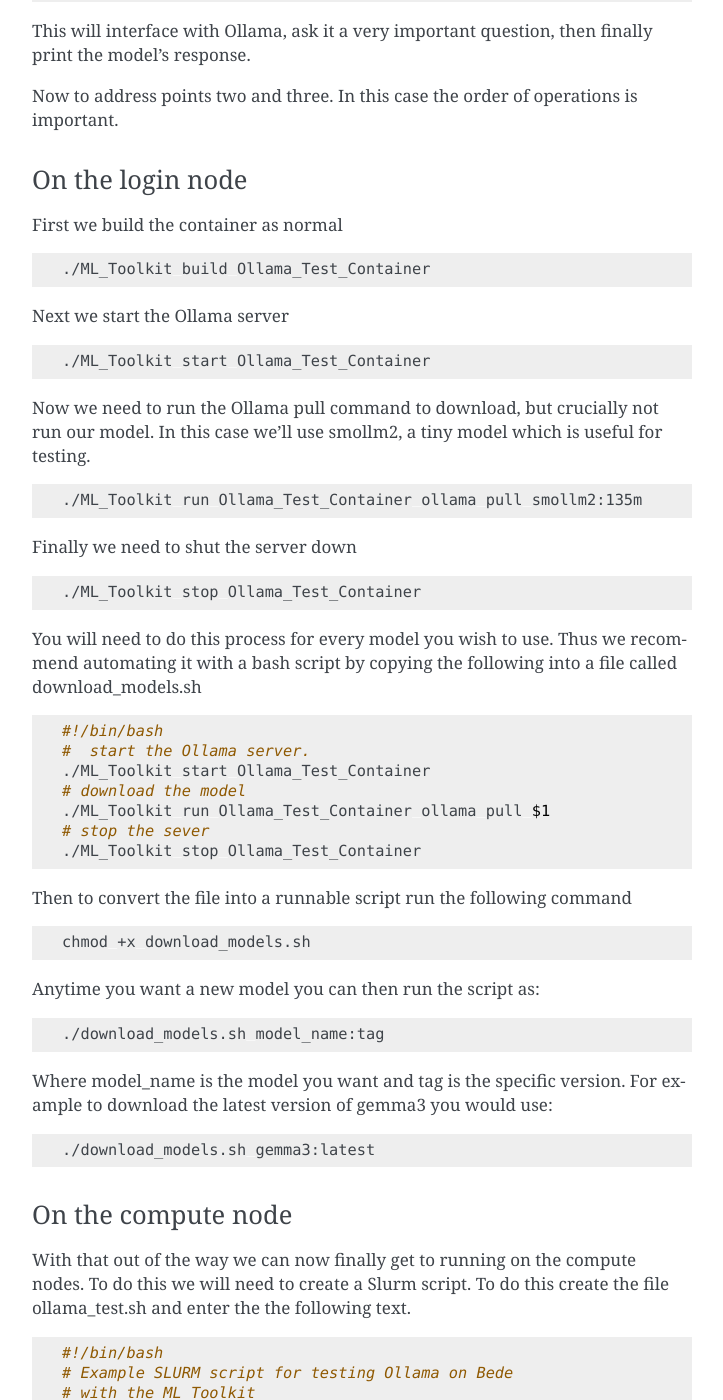
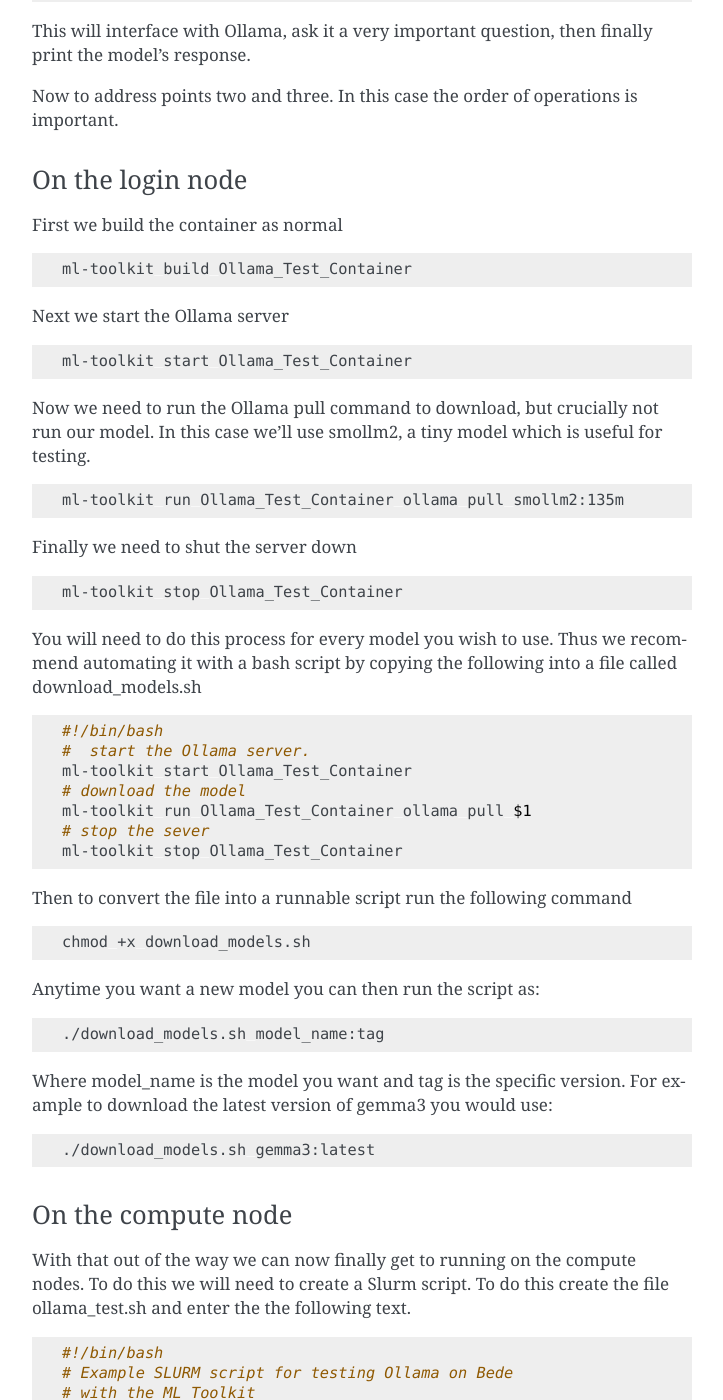
Before and after one commit to bjthorpe/Bede_container_docs, a Sphinx documentation site: the page built from source/Ollama.rst, in a window 1280 px wide and 1400 px high, scrolled down 7897 px. Shown: the whole window, without its empty margins (388-1111 px from the left). Built offline with Sphinx 7.4.7, drawn with Linux system fonts in a browser that asks for light colours; some of the changed text lies outside the part shown.

```diff
--- a/source/Developer.rst
+++ b/source/Developer.rst
@@ -56,7 +56,7 @@ Notes on debugging background containers
 ----------------------------------------
 when debugging containers that are running as background instances. That is
 containers running with :code:`apptainer instance start ...` or our wrapper
-:code:`./ML_toolkit start ...`.
+:code:`ml-toolkit start ...`.
 
 It may be useful to know Apptainer (unhelpfully) redirects all output and
 errors from containers running as instances in the background to a log
--- a/source/Examples.rst
+++ b/source/Examples.rst
@@ -85,9 +85,9 @@ This should be run with the ML_Toolkit toolkit as:
 .. code-block:: bash
 
     # This only needs to be done the first time
-    ./ML_Toolkit build MatterSim
+    ml-toolkit build MatterSim
 
-    ./ML_Toolkit run MatterSim python3 Examples/H2_MatterSim.py
+    ml-toolkit run MatterSim python3 Examples/H2_MatterSim.py
 
 From here you could do some further analysis with ASE or convert the data for use
 with another tool. In our case we will move on to calculating charge density
--- a/source/Ollama.rst
+++ b/source/Ollama.rst
@@ -303,14 +303,14 @@ In this case the build command would be
 
 .. code-block:: bash
 
-    ./ML_Toolkit build Ollama_Test_Container
+    ml-toolkit build Ollama_Test_Container
 
 This will download all the files needed from dockerhub then build the
 container. Once this is complete we can start the Ollama server with:
 
 .. code-block:: bash
 
-    ./ML_Toolkit start Ollama_Test_Container
+    ml-toolkit start Ollama_Test_Container
 
 you can them check everything is up and running by going to http://localhost:11434/
 in a web browser and, all being well, you should get a web page with the text
@@ -320,7 +320,7 @@ If this all looks good you can run the following
 
 .. code-block:: bash
 
-    ./ML_Toolkit run Ollama_Test_Container ollama run smollm2:135m
+    ml-toolkit run Ollama_Test_Container ollama run smollm2:135m
 
 This will download a tiny 135 million parameter model and start an interactive chat
 session. Once you have finished your chat you can exit by typing /bye. From here
@@ -373,13 +373,13 @@ First we build the container as normal
 
 .. code-block:: bash
 
-    ./ML_Toolkit build Ollama_Test_Container
+    ml-toolkit build Ollama_Test_Container
 
 Next we start the Ollama server
 
 .. code-block:: bash
 
-    ./ML_Toolkit start Ollama_Test_Container
+    ml-toolkit start Ollama_Test_Container
 
 Now we need to run the Ollama pull command to download, but crucially not
 run our model. In this case we'll use smollm2, a tiny model which is
@@ -387,13 +387,13 @@ useful for testing.
 
 .. code-block:: bash
 
-    ./ML_Toolkit run Ollama_Test_Container ollama pull smollm2:135m
+    ml-toolkit run Ollama_Test_Container ollama pull smollm2:135m
 
 Finally we need to shut the server down
 
 .. code-block:: bash
 
-    ./ML_Toolkit stop Ollama_Test_Container
+    ml-toolkit stop Ollama_Test_Container
 
 You will need to do this process for every model you wish to use.
 Thus we recommend automating it with a bash script by copying the
@@ -403,11 +403,11 @@ following into a file called download_models.sh
 
     #!/bin/bash
     #  start the Ollama server.
-    ./ML_Toolkit start Ollama_Test_Container
+    ml-toolkit start Ollama_Test_Container
     # download the model
-    ./ML_Toolkit run Ollama_Test_Container ollama pull $1
+    ml-toolkit run Ollama_Test_Container ollama pull $1
     # stop the sever
-    ./ML_Toolkit stop Ollama_Test_Container
+    ml-toolkit stop Ollama_Test_Container
 
 Then to convert the file into a runnable script run the following command
 
@@ -455,11 +455,11 @@ ollama_test.sh and enter the the following text.
     # source the python virtual environment
     source ML_Toolkit/bin/activate
     #  start the Ollama server.
-    ./ML_Toolkit start Ollama_Test_Container
+    ml-toolkit start Ollama_Test_Container
     # inference the model via python script
-    ./ML_Toolkit run Ollama_Test_Container python ollama_test_chat.py
+    ml-toolkit run Ollama_Test_Container python ollama_test_chat.py
     # stop the sever
-    ./ML_Toolkit stop Ollama_Test_Container
+    ml-toolkit stop Ollama_Test_Container
 
 This is an example script that allocates 1 cpu and 1 gpu for 10 minutes.
 It then starts the Ollama server, runs the python script to inference
```
Also changed, not shown: source/Getting_started.rst (+7 -7 lines).
